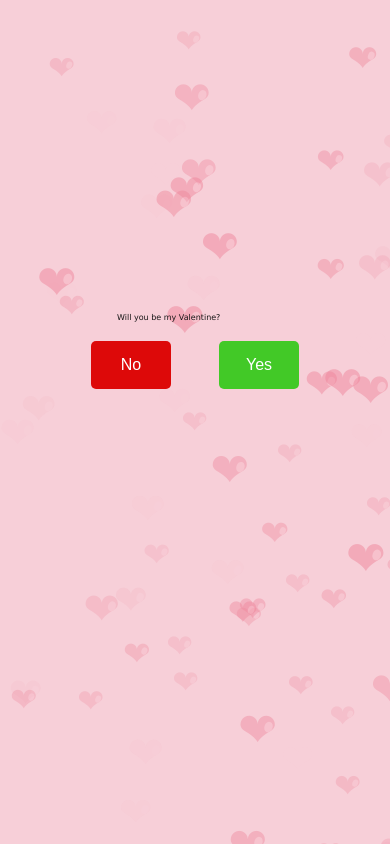
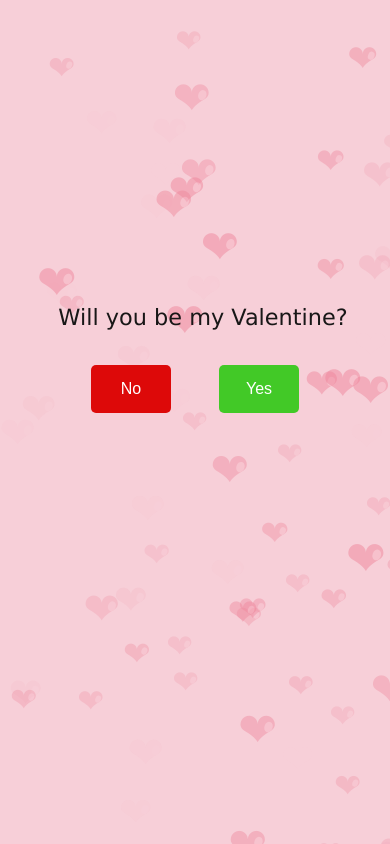
Before and after one commit to MyRepoSample/AnnivRepo, a plain HTML site: page index.html in a window 390 px wide. Drawn offline with Linux system fonts and the light colour scheme.

Commit message:
Update styles.css

```diff
--- a/styles.css
+++ b/styles.css
@@ -81,7 +81,7 @@ button {
 /* Media query for mobile devices */
 @media (max-width: 480px) {
   p {
-      font-size: 0.5rem;
+      font-size: 1.4rem;
       line-height: 1.3; /* Adjust line height for mobile */
       padding: 10px; /* Adjust padding for mobile */
       margin-left: 1rem;
```
